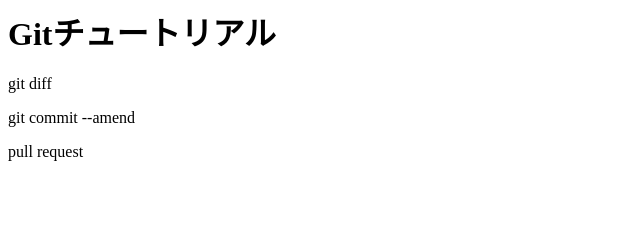
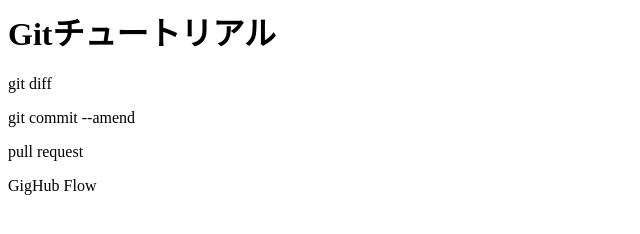
Before and after one commit to Shocker55/git_tutorial, a plain HTML site: page index.html in a window 1280 px wide. Shown: the whole page, without its empty margins (0-640 px from the left). Drawn offline with Linux system fonts and the light colour scheme.

Commit message:
GitHub Flowを追記

```diff
--- a/index.html
+++ b/index.html
@@ -2,3 +2,4 @@
 <p>git diff</p>
 <p>git commit --amend</p>
 <p>pull request</p>
+<p>GigHub Flow</p>
```
